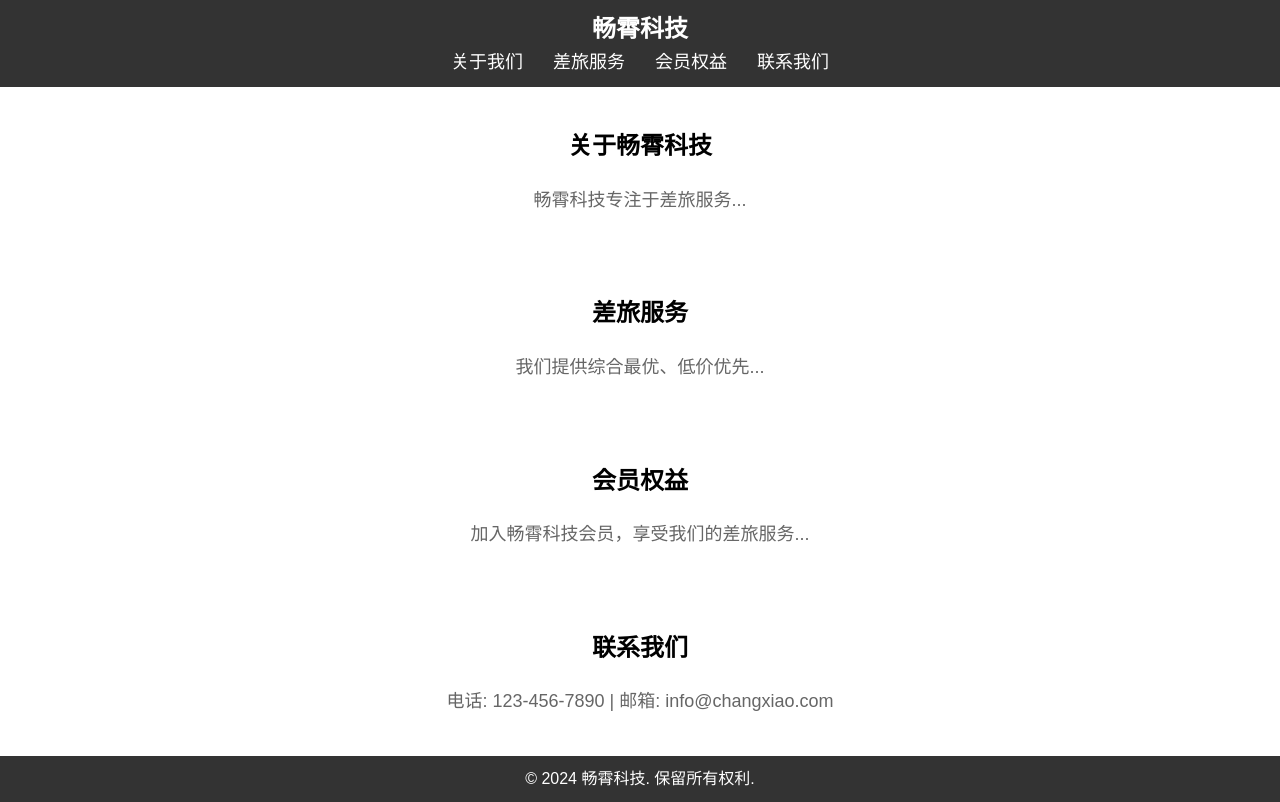
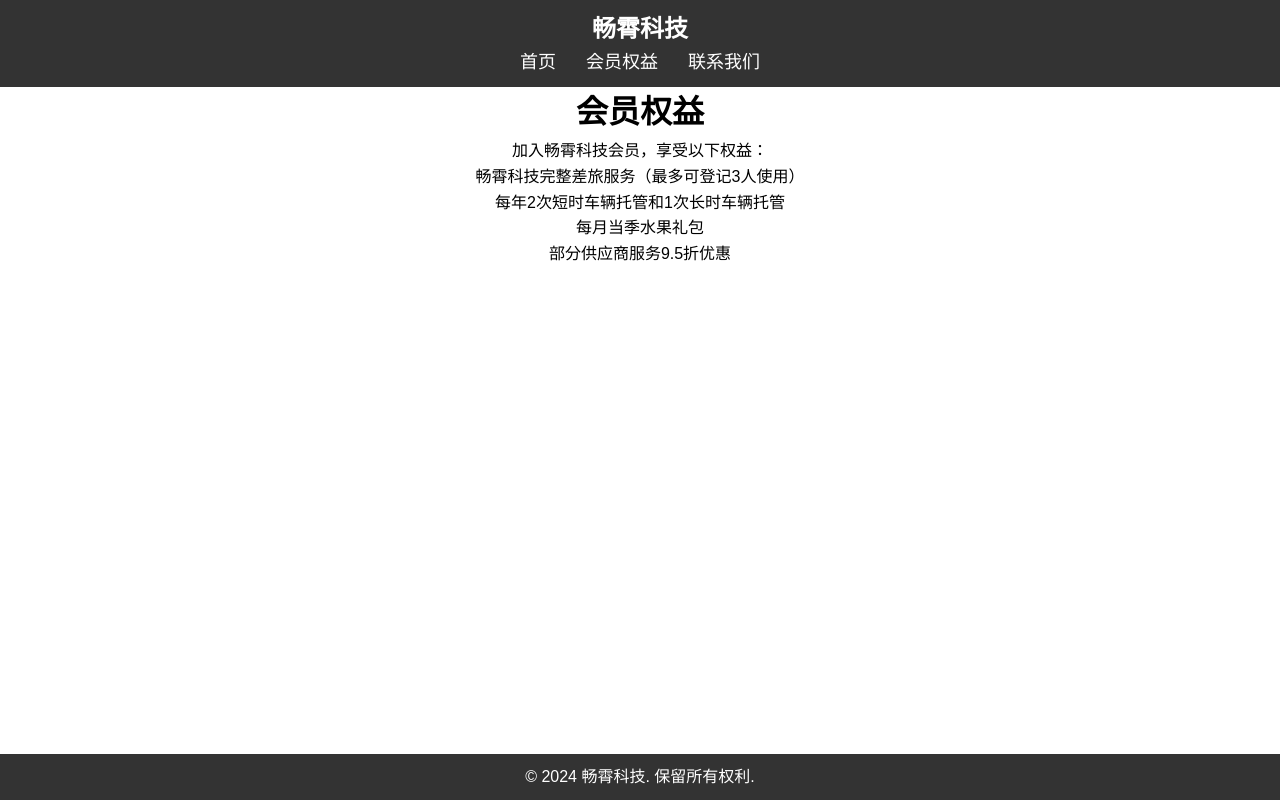
Before and after one commit to HanlongLi/changxiao-website, a React (Create React App) app: page /membership in a window 1280 px wide. Built offline with nearby package versions, Linux system fonts and the light colour scheme.

Commit message:
增加了会员页与联系页

```diff
--- a/package.json
+++ b/package.json
@@ -8,6 +8,7 @@
     "@testing-library/user-event": "^13.5.0",
     "react": "^18.3.1",
     "react-dom": "^18.3.1",
+    "react-router-dom": "^6.26.1",
     "react-scripts": "5.0.1",
     "web-vitals": "^2.1.4"
   },
--- a/src/App.js
+++ b/src/App.js
@@ -1,4 +1,7 @@
 import React from 'react';
+import { BrowserRouter as Router, Route, Routes, Link } from 'react-router-dom';
+import Membership from './components/Membership';
+import Contact from './components/Contact';
 import Header from './components/Header';
 import Section from './components/Section';
 import Footer from './components/Footer';
@@ -6,14 +9,27 @@ import './App.css';
 
 function App() {
   return (
+    <Router>
       <div className="App">
         <Header />
+        <Routes>
+          <Route
+            path="/"
+            element={
+              <>
                 <Section id="about" title="关于畅霄科技" content="畅霄科技专注于差旅服务..." />
                 <Section id="services" title="差旅服务" content="我们提供综合最优、低价优先..." />
                 <Section id="membership" title="会员权益" content="加入畅霄科技会员，享受我们的差旅服务..." />
                 <Section id="contact" title="联系我们" content="电话: 123-456-7890 | 邮箱: info@changxiao.com" />
+              </>
+            }
+          />
+          <Route path="/membership" element={<Membership />} />
+          <Route path="/contact" element={<Contact />} />
+        </Routes>
         <Footer />
       </div>
+    </Router>
   );
 }
 
--- /dev/null
+++ b/src/components/Contact.js
@@ -0,0 +1,17 @@
+import React from 'react';
+
+const Contact = () => {
+  return (
+    <div>
+      <h1>联系我们</h1>
+      <p>如果您有任何问题或需要帮助，请通过以下方式联系我们：</p>
+      <ul>
+        <li>电话: 123-456-7890</li>
+        <li>邮箱: info@changxiao.com</li>
+        <li>地址: 杭州市上城区元宇宙产业基地</li>
+      </ul>
+    </div>
+  );
+};
+
+export default Contact;
--- a/src/components/Footer.css
+++ b/src/components/Footer.css
@@ -3,7 +3,9 @@ footer {
     color: #fff;
     text-align: center;
     padding: 10px 0;
-    position: relative;
+    position: fixed;
     bottom: 0;
     width: 100%;
+    left: 0;
+    right: 0;
   }
--- a/src/components/Header.js
+++ b/src/components/Header.js
@@ -1,4 +1,5 @@
 import React from 'react';
+import { Link } from 'react-router-dom';
 import './Header.css';
 
 const Header = () => {
@@ -7,10 +8,9 @@ const Header = () => {
       <div className="logo">畅霄科技</div>
       <nav>
         <ul>
-          <li><a href="#about">关于我们</a></li>
-          <li><a href="#services">差旅服务</a></li>
-          <li><a href="#membership">会员权益</a></li>
-          <li><a href="#contact">联系我们</a></li>
+          <li><Link to="/">首页</Link></li>
+          <li><Link to="/membership">会员权益</Link></li>
+          <li><Link to="/contact">联系我们</Link></li>
         </ul>
       </nav>
     </header>
--- /dev/null
+++ b/src/components/Membership.js
@@ -0,0 +1,18 @@
+import React from 'react';
+
+const Membership = () => {
+  return (
+    <div>
+      <h1>会员权益</h1>
+      <p>加入畅霄科技会员，享受以下权益：</p>
+      <ul>
+        <li>畅霄科技完整差旅服务（最多可登记3人使用）</li>
+        <li>每年2次短时车辆托管和1次长时车辆托管</li>
+        <li>每月当季水果礼包</li>
+        <li>部分供应商服务9.5折优惠</li>
+      </ul>
+    </div>
+  );
+};
+
+export default Membership;
```
Also changed, not shown: src/components/Contact.css (added), src/components/Membership.css (added), 1 other file (tests, documents, lock files or other folders). Lines whose indentation alone changed are shown as unchanged.
